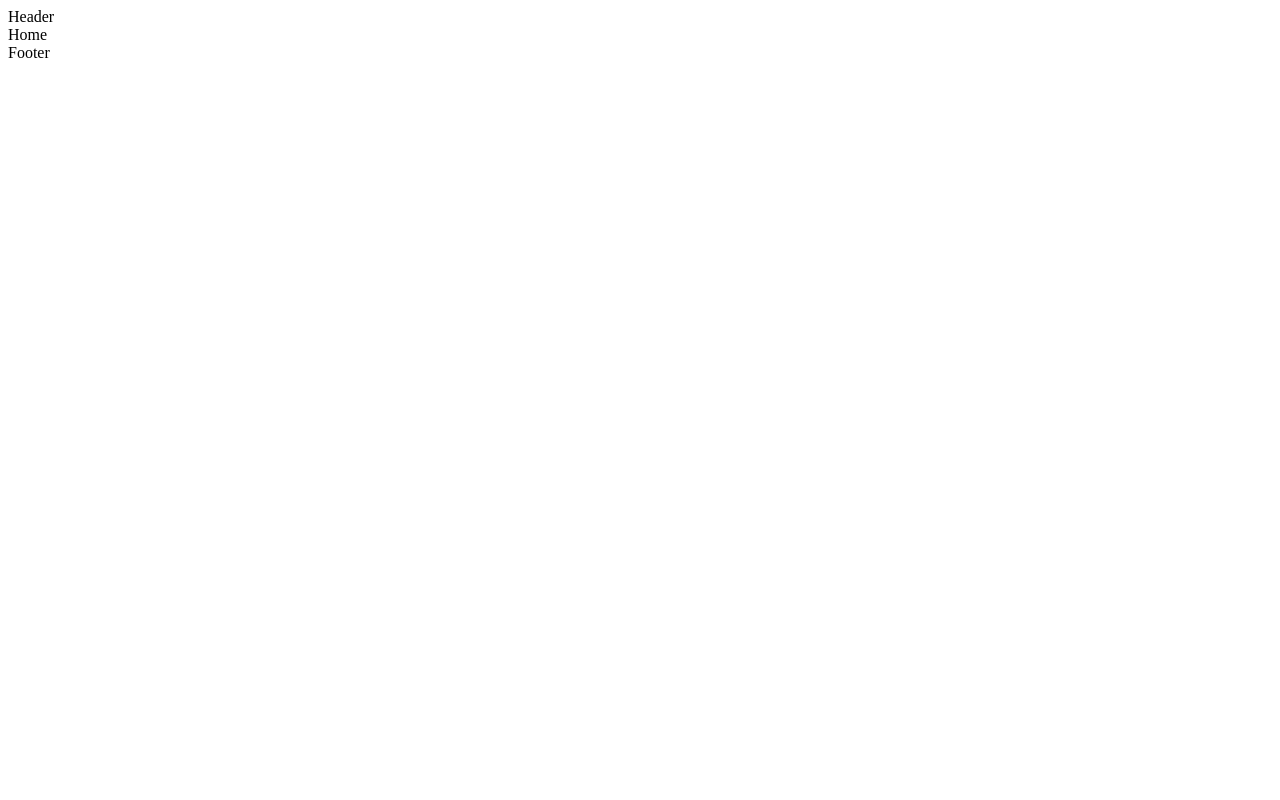
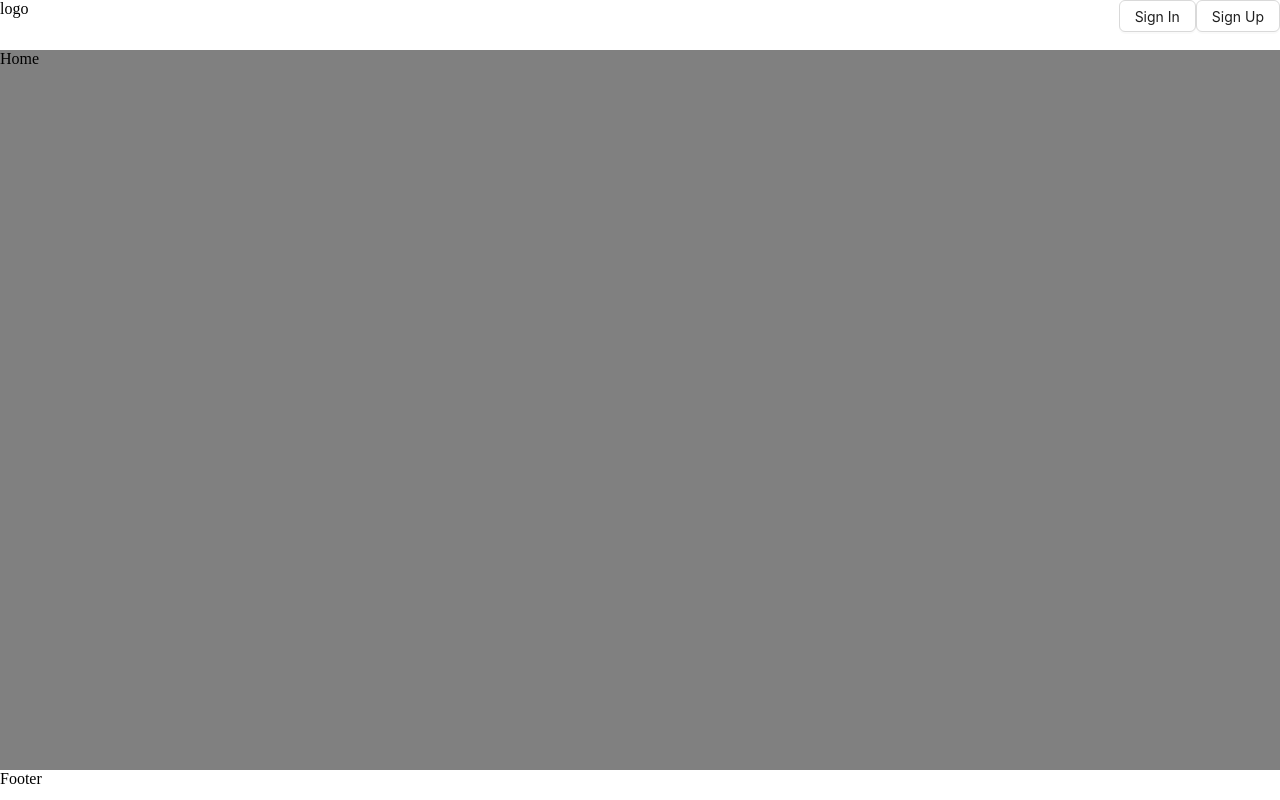
Before and after one commit to Nairi-Khachatryan/Memora, a React (Vite) app in the folder frontend/: page / in a window 1280 px wide. Built offline with nearby package versions, Linux system fonts and the light colour scheme.

Commit message:
add some styles, handle remove user function

```diff
--- a/frontend/package.json
+++ b/frontend/package.json
@@ -28,6 +28,7 @@
     "eslint-plugin-react-hooks": "^5.2.0",
     "eslint-plugin-react-refresh": "^0.4.20",
     "globals": "^16.4.0",
+    "sass-embedded": "^1.93.2",
     "typescript": "~5.8.3",
     "typescript-eslint": "^8.44.0",
     "vite": "^7.1.7"
--- a/frontend/src/app/store.ts
+++ b/frontend/src/app/store.ts
@@ -1,6 +1,5 @@
 import { configureStore } from "@reduxjs/toolkit";
 import userReducer from '../features/user/userSlice'
-
 
 export const store = configureStore({
   reducer: {
@@ -8,6 +7,5 @@ export const store = configureStore({
   }
 })
 
-
 export type RootState = ReturnType<typeof store.getState>;
 export type AppDispatch = typeof store.dispatch;
--- a/frontend/src/features/user/userSlice.ts
+++ b/frontend/src/features/user/userSlice.ts
@@ -21,8 +21,9 @@ const userSlice = createSlice({
   name: 'user',
   initialState,
   reducers: {
-    setUser: () => {},
-    removeUser: () => {},
+    removeUser: () => {
+      return { ...initialState };
+    },
   },
   extraReducers: (builder) => {
     builder
@@ -41,5 +42,5 @@ const userSlice = createSlice({
   },
 });
 
-export const { setUser, removeUser } = userSlice.actions;
+export const { removeUser } = userSlice.actions;
 export default userSlice.reducer;
--- a/frontend/src/index.css
+++ b/frontend/src/index.css
@@ -0,0 +1,16 @@
+* {
+  padding: 0;
+  margin: 0;
+  box-sizing: border-box;
+}
+
+.container {
+  max-width: 100%;
+  margin: 0 auto;
+  padding: 10px 20px;
+}
+
+#root {
+  overflow: hidden;
+  min-height: 320px;
+}
--- /dev/null
+++ b/frontend/src/layout/AppLayout.moudule.scss
@@ -0,0 +1,4 @@
+main {
+  min-height: 90vh;
+  background-color: gray;
+}
--- a/frontend/src/layout/AppLayout.tsx
+++ b/frontend/src/layout/AppLayout.tsx
@@ -1,6 +1,7 @@
 import { Footer } from './footer/Footer';
 import { Header } from './header/Header';
 import { Outlet } from 'react-router-dom';
+import './AppLayout.moudule.scss'
 
 export const AppLayout = () => {
   return (
--- /dev/null
+++ b/frontend/src/layout/header/Header.module.scss
@@ -0,0 +1,5 @@
+header {
+  display: flex;
+  justify-content: space-between;
+  min-height: 50px;
+}
--- a/frontend/src/layout/header/Header.tsx
+++ b/frontend/src/layout/header/Header.tsx
@@ -1,8 +1,31 @@
+import { removeUser } from '../../features/user/userSlice';
+import { useAppDispatch } from '../../app/hooks';
+import { ROUTES } from '../../routes/routhPath';
+import { useNavigate } from 'react-router-dom';
+import { useAuth } from '../../hooks/useAuth';
+import './Header.module.scss';
+import { Button } from 'antd';
 
 export const Header = () => {
+  const dispatch = useAppDispatch();
+  const isAuth = useAuth();
+  const navigate = useNavigate();
   return (
-    <div>
-      Header
-    </div>
-  )
-}
+    <header>
+      <div>logo</div>
+      <div>
+        {isAuth ? (
+          <>
+            <Button onClick={() => navigate(ROUTES.PROFILE)}>Profile</Button>
+            <Button onClick={() => dispatch(removeUser())}>Log Out</Button>
+          </>
+        ) : (
+          <>
+            <Button onClick={() => navigate(ROUTES.SIGN_IN)}>Sign In</Button>
+            <Button onClick={() => navigate(ROUTES.SIGN_UP)}>Sign Up</Button>
+          </>
+        )}
+      </div>
+    </header>
+  );
+};
--- /dev/null
+++ b/frontend/src/pages/auth/signIn/SignIn.module.scss
@@ -0,0 +1,7 @@
+.formContainer {
+  width: 100vw;
+  height: 100vh;
+  display: flex;
+  justify-content: center;
+  align-items: center;
+}
--- a/frontend/src/pages/auth/signIn/SignIn.tsx
+++ b/frontend/src/pages/auth/signIn/SignIn.tsx
@@ -5,6 +5,7 @@ import { useNavigate } from 'react-router-dom';
 import { useForm } from 'antd/es/form/Form';
 import { Button, Form, Input } from 'antd';
 import type { FormProps } from 'antd';
+import s from './SignIn.module.scss';
 import React from 'react';
 
 type FieldType = {
@@ -15,19 +16,18 @@ type FieldType = {
 export const SignIn: React.FC = () => {
   const [form] = useForm();
   const navigate = useNavigate();
-  const dispatch = useAppDispatch()
+  const dispatch = useAppDispatch();
   const onFinish: FormProps<FieldType>['onFinish'] = async (values) => {
     try {
-      const res = await dispatch(signInUser(values));
-
+      dispatch(signInUser(values));
       navigate(ROUTES.HOME_PATH);
-
-      console.log(res, 'res');
     } catch (error) {
       if (error instanceof Error) console.log(error.message);
     }
   };
   return (
+    <>
+      <div className={s.formContainer}>
         <Form
           form={form}
           name="basic"
@@ -59,6 +59,11 @@ export const SignIn: React.FC = () => {
           >
             <Input.Password />
           </Form.Item>
+          <Form.Item>
+            <Button onClick={() => navigate(ROUTES.SIGN_UP)} type="link">
+              Sign Up
+            </Button>
+          </Form.Item>
 
           <Form.Item label={null}>
             <Button type="primary" htmlType="submit">
@@ -66,5 +71,7 @@ export const SignIn: React.FC = () => {
             </Button>
           </Form.Item>
         </Form>
+      </div>
+    </>
   );
 };
--- /dev/null
+++ b/frontend/src/pages/auth/signUp/SignUp.module.scss
@@ -0,0 +1,7 @@
+.formContainer {
+  width: 100vw;
+  height: 100vh;
+  display: flex;
+  justify-content: center;
+  align-items: center;
+}
--- a/frontend/src/pages/auth/signUp/SignUp.tsx
+++ b/frontend/src/pages/auth/signUp/SignUp.tsx
@@ -1,11 +1,12 @@
 import { Button, Checkbox, Form, Input } from 'antd';
+import { useAppDispatch } from '../../../app/hooks';
+import { ROUTES } from '../../../routes/routhPath';
 import { createUser } from '../../../api/authApi';
+import { useNavigate } from 'react-router-dom';
+import { useForm } from 'antd/es/form/Form';
 import React, { useState } from 'react';
 import type { FormProps } from 'antd';
-import { useNavigate } from 'react-router-dom';
-import { ROUTES } from '../../../routes/routhPath';
-import { useForm } from 'antd/es/form/Form';
-import { useAppDispatch } from '../../../app/hooks';
+import s from './SignUp.module.scss';
 
 type FieldType = {
   email: string;
@@ -28,13 +29,9 @@ export const SignUp: React.FC = () => {
       form.resetFields(['password', 'confirmPassword']);
       return;
     }
-
     setError('');
-
     try {
-      const res = await dispatch(createUser({ email, password }));
-
-      // console.log(res, 'res');
+      dispatch(createUser({ email, password }));
       navigate(ROUTES.HOME_PATH);
     } catch (error) {
       form.resetFields();
@@ -43,6 +40,8 @@ export const SignUp: React.FC = () => {
   };
 
   return (
+    <>
+      <div className={s.formContainer}>
         <Form
           form={form}
           name="basic"
@@ -101,11 +100,19 @@ export const SignUp: React.FC = () => {
             <Checkbox>Remember me</Checkbox>
           </Form.Item>
 
+          <Form.Item>
+            <Button onClick={() => navigate(ROUTES.SIGN_IN)} type="link">
+              Sign In
+            </Button>
+          </Form.Item>
+
           <Form.Item label={null}>
             <Button type="primary" htmlType="submit">
               Sign Up
             </Button>
           </Form.Item>
         </Form>
+      </div>
+    </>
   );
 };
```
Also changed, not shown: 1 other file (tests, documents, lock files or other folders). Lines whose indentation alone changed are shown as unchanged.
